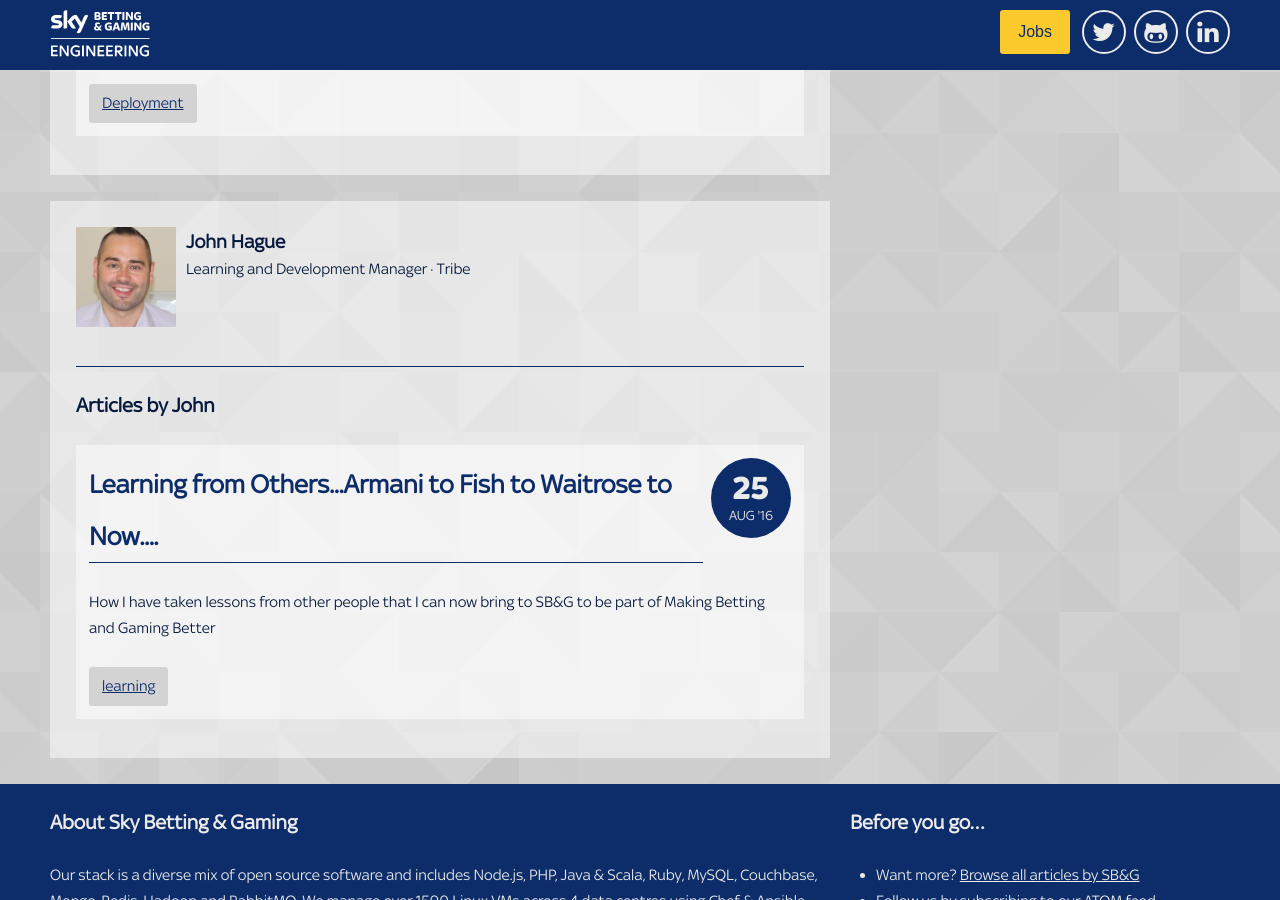
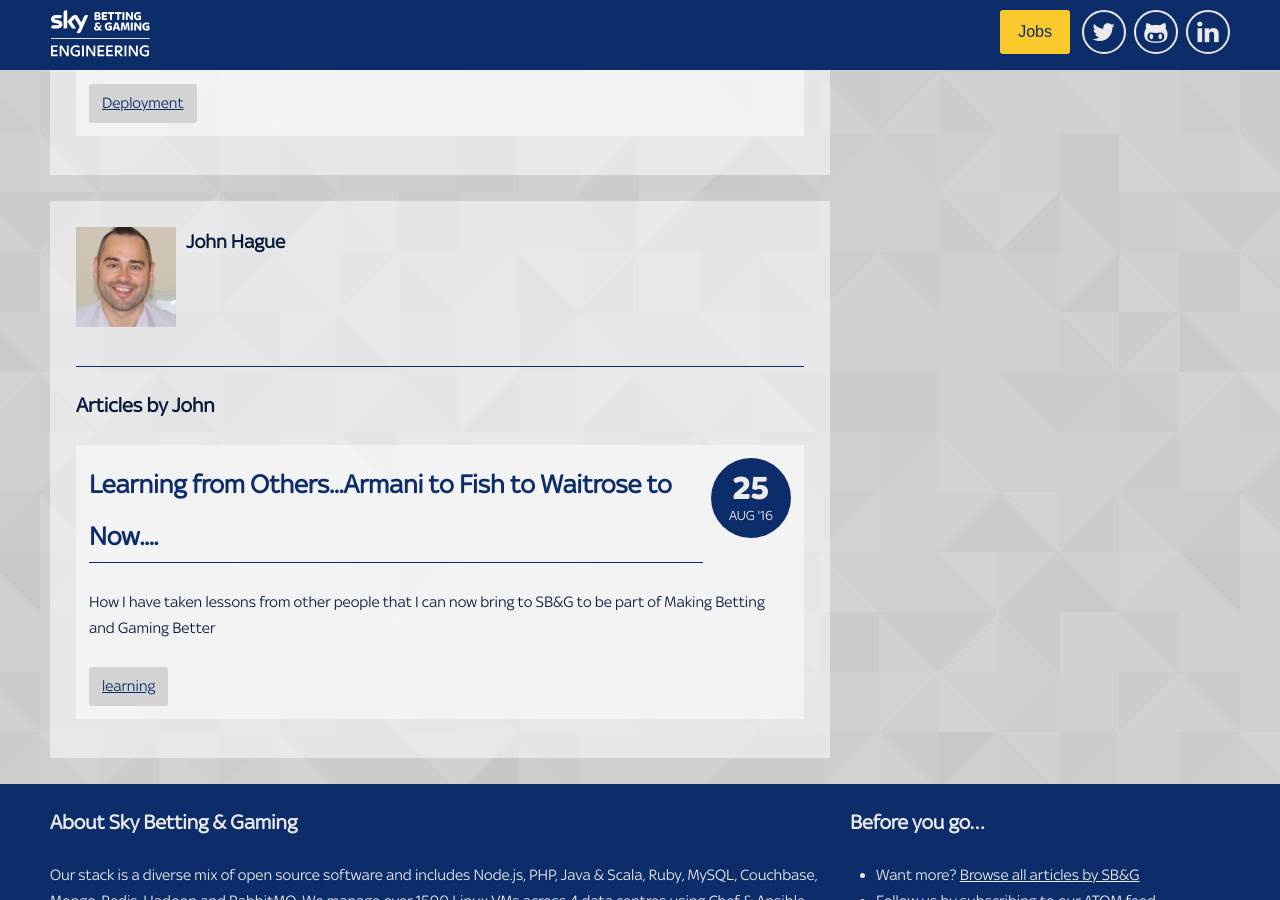
Before and after one commit to skybet/skybet.github.io, a Jekyll site: the page built from authors/index.html, in a window 1280 px wide and 900 px high, scrolled down 20267 px. Built offline with Jekyll 4.4.1, drawn with Linux system fonts in a browser that asks for light colours; nearby versions of some CDN libraries; some web fonts are replaced; comment, search, counter and statistics services are not loaded; some of the changed lines change nothing that is shown.

Commit message:
don't assume everybody has a role and a tribe

```diff
--- a/_includes/author.html
+++ b/_includes/author.html
@@ -12,7 +12,7 @@
                 {{ author.name }}
             {% if page.className != 'authors' %}</a>{% endif %}
         </h1>
-        <h4>{{ author.role }} · {{ author.tribe }} Tribe</h4>
+        {% if author.tribe and author.role %} <h4>{{ author.role }} · {{ author.tribe }} Tribe</h4> {% endif %}
 
         {% if author.startDate %}
         <h4>Working at Sky Betting &amp; Gaming since {{ author.startDate | date: '%Y' }}</h4>
```
